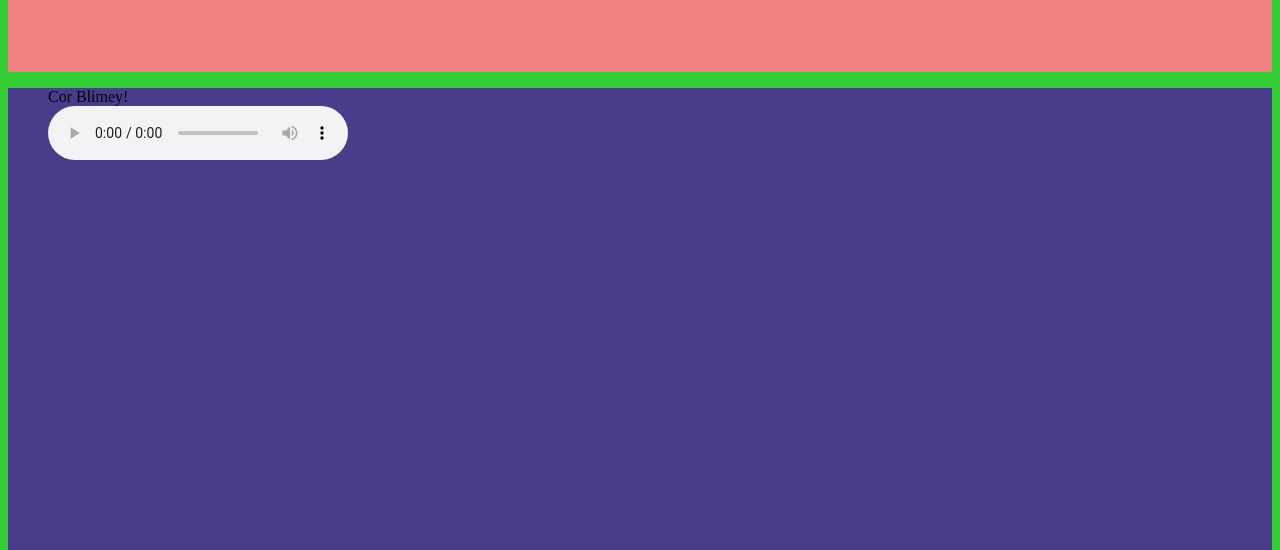
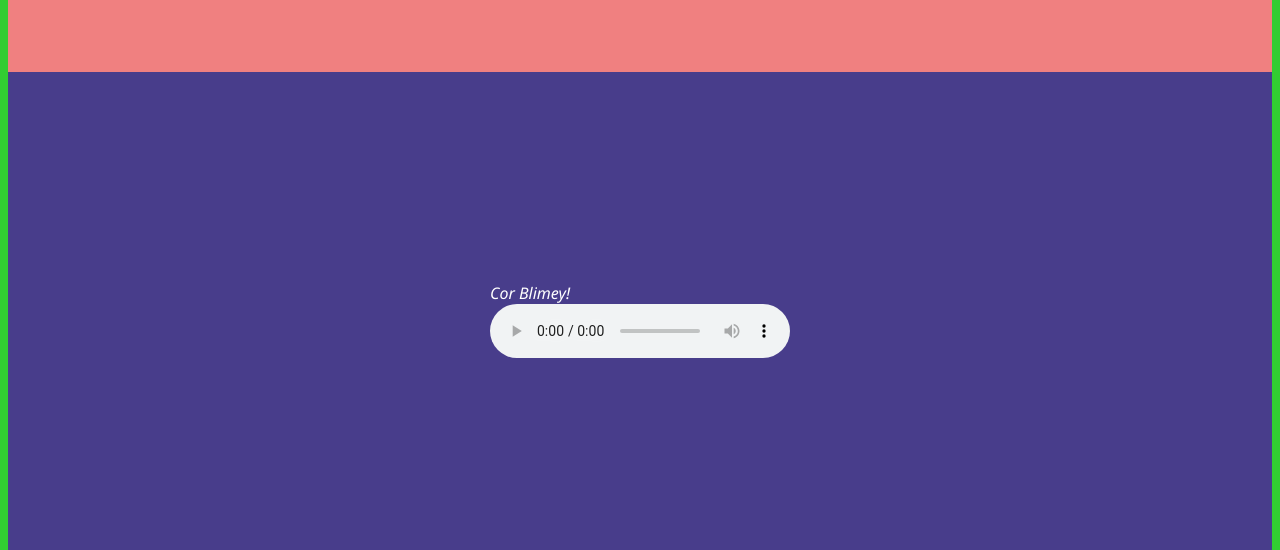
Before and after one commit to LoeWrad/Flexbox-Rundown, a plain HTML site: page index.html in a window 1280 px wide. Shown: the part 1873-2423 px from the top of the page. Drawn offline with Linux system fonts and the light colour scheme.

Commit message:
added audio

```diff
--- a/styles.css
+++ b/styles.css
@@ -116,7 +116,17 @@ iframe {
 .section-four {
     background-color: darkslateblue;
     height: 500px;
+    display: flex;
+    align-items: center;
+    justify-content: center;
 
+
+}
+
+figcaption {
+    font-family:'Segoe UI', Tahoma, Geneva, Verdana, sans-serif;
+    font-style: italic;
+    color: white;
 }
 
 /* section 5 media items */
```
Also changed, not shown: 2 other files.
